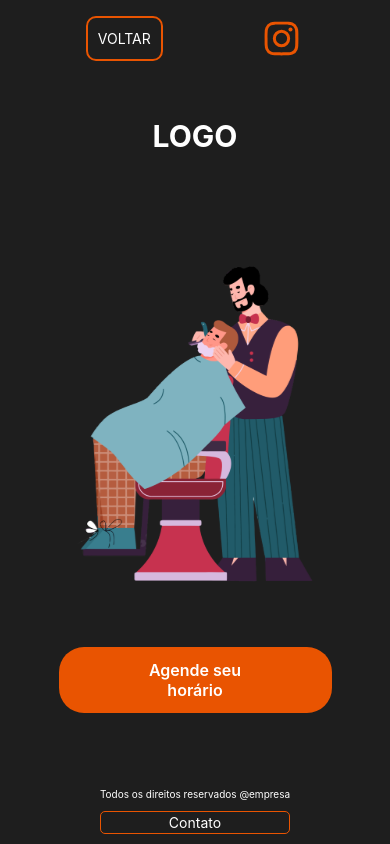
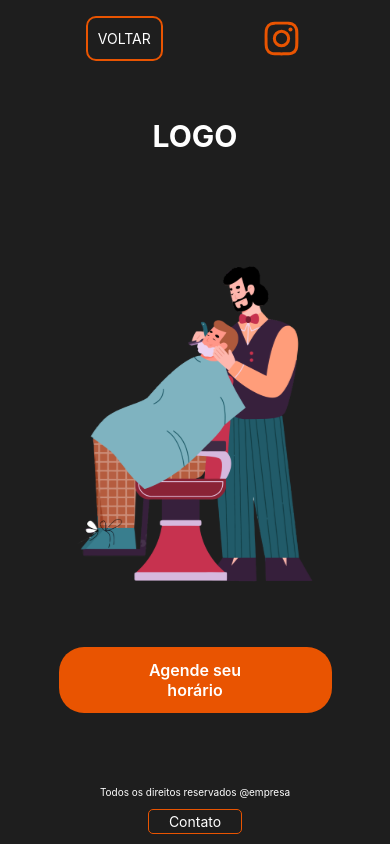
Before and after one commit to Marcos-Segantine/barber-app, a React Native app: screen / in a window 390 px wide. Built offline with nearby package versions, Linux system fonts and the light colour scheme.

Commit message:
Fixing style

```diff
--- a/src/shared/Footer.tsx
+++ b/src/shared/Footer.tsx
@@ -16,6 +16,8 @@ export const Footer = () => {
 
 const style = StyleSheet.create({
     container: {
+        width: "100%",
+        alignItems: "center",
         marginTop: 20,
         position: 'absolute',
         bottom: 10
@@ -30,7 +32,8 @@ const style = StyleSheet.create({
         borderColor: "#E95401",
         borderWidth: 1,
         borderRadius: 5,
-        paddingVertical: 2,
+        paddingVertical: 3,
+        paddingHorizontal: 20,
         marginTop: 11,
         alignItems: 'center'
     },
```
